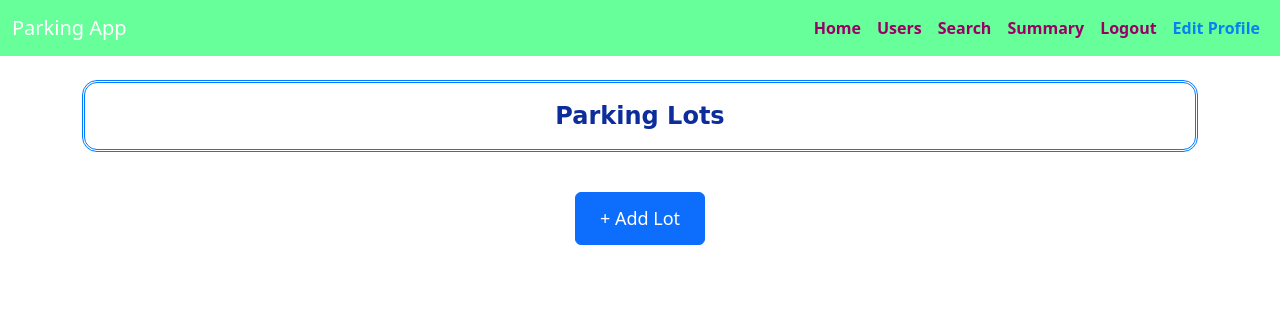
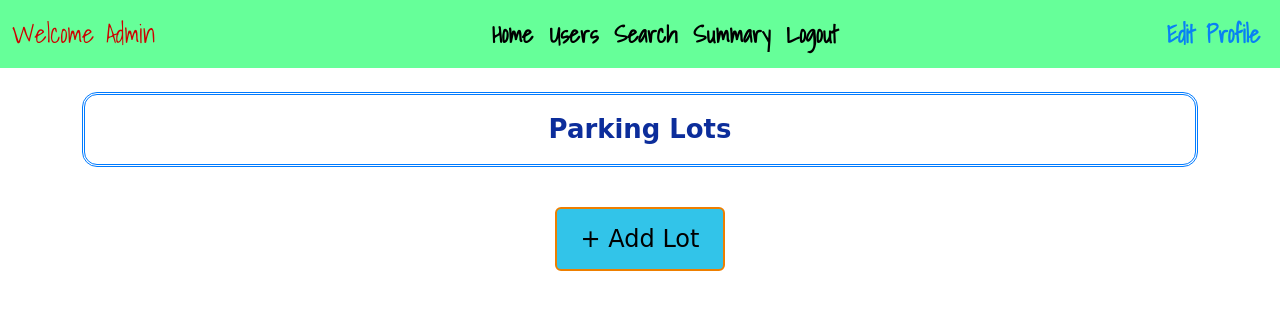
Before and after one commit to dharshancs/parking-lot-booking-system, a Flask app: page /admin/home in a window 1280 px wide. Shown: the top 310 px of the page. Run offline with Flask 3, Linux system fonts and the light colour scheme; the visitor is signed in with stand-in values (Sample User, id 1); data that the repository does not hold is empty.

```diff
--- a/static/view.css
+++ b/static/view.css
@@ -1,6 +1,6 @@
 .header {
     font-family: 'Comic Sans MS', 'Patrick Hand', cursive;
-    font-size: 24px;
+    font-size: 1.62rem;
     color: #0c2d9b;
 
     border: 3px double #007bff;
@@ -18,7 +18,7 @@
 
 .line-break {
     border: none;
-    border-top: 2px solid black;
+    border-top: 2px solid rgb(0, 0, 0);
     margin: 10px 0;
     width: 100%;
 }
@@ -42,7 +42,7 @@
     border-right: 2px solid #007bff;
     padding: 10px 15px;
     text-align: center;
-    font-size: 18px;
+    font-size: 1.25rem;
 }
 
 .styled-table th {
@@ -64,7 +64,7 @@
     border: 2px solid #007bff;
     border-radius: 6px;
     padding: 5px 12px;
-    font-size: 16px;
+    font-size: 1rem;
     font-family: 'Patrick Hand', 'Comic Sans MS', cursive;
     cursor: pointer;
 }
@@ -80,7 +80,7 @@
     border: 2px solid #000000;
     border-radius: 6px;
     padding: 5px 12px;
-    font-size: 16px;
+    font-size: 1rem;
     font-family: 'Patrick Hand', 'Comic Sans MS', cursive;
     cursor: pointer;
     transition: background-color 0.3s ease;
@@ -96,7 +96,7 @@
     border: 2px solid #000000;
     border-radius: 6px;
     padding: 5px 12px;
-    font-size: 16px;
+    font-size: 1rem;
     font-family: 'Patrick Hand', 'Comic Sans MS', cursive;
     cursor: pointer;
     transition: background-color 0.3s ease;
@@ -107,18 +107,35 @@
     color: rgb(0, 0, 0);
 }
 .btn-primary-release {
-    background-color: #ff9900;  /* <-- Change to your desired color */
+    background-color: #ffc2b0;  /* <-- Change to your desired color */
     color: rgb(0, 0, 0);
     border: 2px solid #000000;
     border-radius: 6px;
     padding: 5px 12px;
-    font-size: 16px;
+    font-size: 1rem;
     font-family: 'Patrick Hand', 'Comic Sans MS', cursive;
     cursor: pointer;
     transition: background-color 0.3s ease;
 }
 
 .btn-primary-release:hover {
-    background-color: #cc7a00;
+    background-color: #e97f99;
     color: rgb(0, 0, 0);
 }
+.btn-primary-add {
+    background-color: #32c4e9;  /* <-- Change to your desired color */
+    color: rgb(0, 0, 0);
+    border: 2px solid #ee7f00;
+    border-radius: 6px;
+    padding: 5px 12px;
+    font-size: 1rem;
+    font-family: 'Patrick Hand', 'Comic Sans MS', cursive;
+    cursor: pointer;
+    transition: background-color 0.3s ease;
+}
+
+.btn-primary-add:hover {
+    background-color: #00c3ff;
+    border: 2px solid #ee7f00;
+    color: #000000;
+}
--- a/templates/admin/admin_base.html
+++ b/templates/admin/admin_base.html
@@ -2,16 +2,20 @@
 
 {% extends 'base.html' %}
 {% block title %} Parking App -Admin {% endblock %}
+{%block leftside%} Welcome Admin {%endblock%}
 
 
 {% block rightside %}
-<li class="nav-item"><a class="nav-link" href="/admin/home" style="color: #990066;font-weight: bold;">Home</a></li>
-<li class="nav-item"><a class="nav-link" href="/admin/users" style="color: #990066;font-weight: bold;">Users</a></li>
-<li class="nav-item"><a class="nav-link" href="/admin/search" style="color: #990066;font-weight: bold;">Search</a></li>
-<li class="nav-item"><a class="nav-link" href="/admin/summary" style="color: #990066;font-weight: bold;">Summary</a></li>
-<li class="nav-item"><a class="nav-link" href="/admin/logout" style="color: #990066;font-weight: bold;">Logout</a></li>
+<li class="nav-item"><a class="nav-link" href="/admin/home" style="color: #000000;font-weight: bold;">Home</a></li>
+<li class="nav-item"><a class="nav-link" href="/admin/users" style="color: #000000;font-weight: bold;">Users</a></li>
+<li class="nav-item"><a class="nav-link" href="/admin/search" style="color: #000000;font-weight: bold;">Search</a></li>
+<li class="nav-item"><a class="nav-link" href="/admin/summary" style="color: #000000;font-weight: bold;">Summary</a></li>
+<li class="nav-item"><a class="nav-link" href="/admin/logout" style="color: #000000;font-weight: bold;">Logout</a></li>
+
+{% endblock %}
+
+{%block corner%}
 <li class="nav-item"><a class="nav-link" href="/admin/edit_profile" style="color: #0881f3;font-weight: bold;">Edit Profile</a></li>
-
 {% endblock %}
 
 {% block content %}
--- a/templates/admin/admin_home.html
+++ b/templates/admin/admin_home.html
@@ -12,8 +12,8 @@
 <link rel="stylesheet" href="/static/lot_popup.css">
 
  {%for lot in lots%}
-<div class="lot-box">
-    <h2>{{ lot[1] }}</h2>
+<div class="lot-box" style="font-size: 1.25rem; font-family: 'Shadows Into Light', 'Comic Sans MS', cursive; ">
+    <h2 style="font-size: 1.5rem;font-family: 'Shadows Into Light', 'Comic Sans MS', cursive; ">{{ lot[1] }}</h2>
     <div class="lot-actions">
         <span class="edit">Edit</span> | <span class="delete">Delete</span>
 
@@ -51,21 +51,21 @@
 <link rel="stylesheet" href="/static/popup.css">
 
 <div style="margin-top: 40px; text-align: center;">
-    <label for="modal-toggle" class="btn btn-primary"style="font-size:18px; padding:12px 24px;">+ Add Lot</label>
+    <label for="modal-toggle" class="btn btn-primary-add"style="font-size:1.5rem; padding:12px 24px;">+ Add Lot</label>
 </div>
     <input type="checkbox" id="modal-toggle" class="modal-toggle" hidden>
 
     <div class="modal">
-        <div class="modal-content">
+        <div class="modal-content" style="font-size: 1.25rem">
             <label for="modal-toggle" class="close-btn" >X</label>
-            <h5>Create a New Parking Lot</h5>
+            <h5 style="font-size: 1.5rem">Create a New Parking Lot</h5>
             <form method="POST">
                 <input type="text" name="prime_location" placeholder="Lot Prime Location Name" required><br>
                 <input type="text" name="address" placeholder="Address" required><br>
                 <input type="text" name="pincode" placeholder="Pincode" required><br>
                 <input type="number" name="max_no_of_spots" placeholder="Max Spots" required><br>
                 <input type="number" name="price" placeholder="Price per Hour" required><br>
-                <button type="submit">Create Lot</button>
+                <button type="submit" style="font-size: 1.5rem">Create Lot</button>
                         <label for="modal-toggle" class="btn btn-secondary cancel-btn">Cancel</label>
             </form>
         </div>
--- a/templates/base.html
+++ b/templates/base.html
@@ -5,19 +5,31 @@
 <head>
     <meta charset="UTF-8">
     <title>{% block title %}Parking App{% endblock %}</title>
+    <link href="https://fonts.googleapis.com/css2?family=Shadows+Into+Light&display=swap" rel="stylesheet">
     <link href="https://cdn.jsdelivr.net/npm/bootstrap@5.3.0/dist/css/bootstrap.min.css" rel="stylesheet">
     <link rel="stylesheet" href="{{ url_for('static', filename='css/styles.css') }}">
 </head>
 <body>
+  <style>
+  body {
+    font-family: 'Shadows Into Light', 'Comic Sans MS', cursive;
+  }
+</style>
+
 
 <nav class="navbar navbar-expand-lg navbar-dark" style="background-color: #66ff99;">
     <div class="container-fluid">
-        {% block leftside %}<a class="navbar-brand" href="/" >Parking App</a>
-        {% endblock %}
-        <div class="collapse navbar-collapse">
-            <ul class="navbar-nav ms-auto">
+        <a class="navbar-brand" style="color: rgb(206, 0, 0);font-size: 1.62rem;">{% block leftside %}{% endblock %}</a>
+
+        <div class="collapse navbar-collapse" style="font-size: 1.5rem;">
+            <ul class="navbar-nav mx-auto">
 
                 {% block rightside %} {% endblock %}
+
+            </ul>
+            <ul class="navbar-nav mS-auto" style="font-size: 1.5rem;">
+
+                {% block corner %} {% endblock %}
             </ul>
         </div>
     </div>
--- a/templates/index.html
+++ b/templates/index.html
@@ -4,11 +4,11 @@
 {% block title %} Home - Parking App {% endblock %}
 
 {% block rightside %}
-<li class="nav-item"><a class="nav-link" href="/login" style="color: #990066;font-weight: bold;">Login</a></li>
-<li class="nav-item"><a class="nav-link" href="/register" style="color: #990066;font-weight: bold;">Register</a></li>
+<li class="nav-item"><a class="nav-link" href="/login" style="color: #990066;font-weight: bold; font-size: 2rem;">Login</a></li>
+<li class="nav-item"><a class="nav-link" href="/register" style="color: #990066;font-weight: bold; font-size: 2rem;">Register</a></li>
 {% endblock %}
 
 {% block content %}
-    <h1 class="text-center">Welcome to the Parking Lot Booking App!</h1>
+    <h1 class="text-center" style="font-size: 1rem">Welcome to the Parking Lot Booking App!</h1>
     <p class="text-center">Book slots easily from your device.</p>
 {% endblock %}
```
Also changed, not shown: controllers/user_page.py (+23 -19 lines), templates/users/user_base.html (+7 -2 lines), templates/users/user_home.html (+6 -4 lines).
